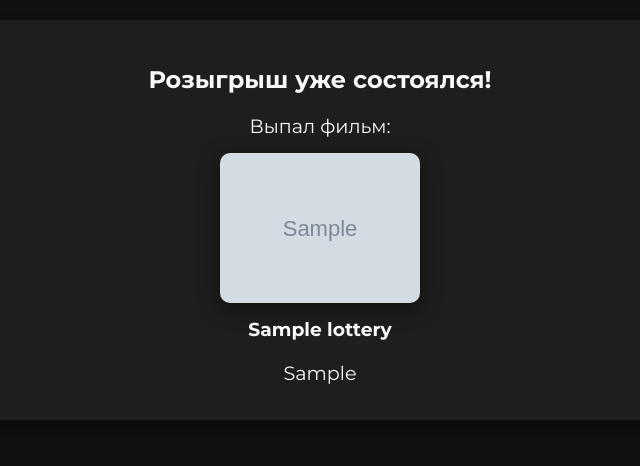
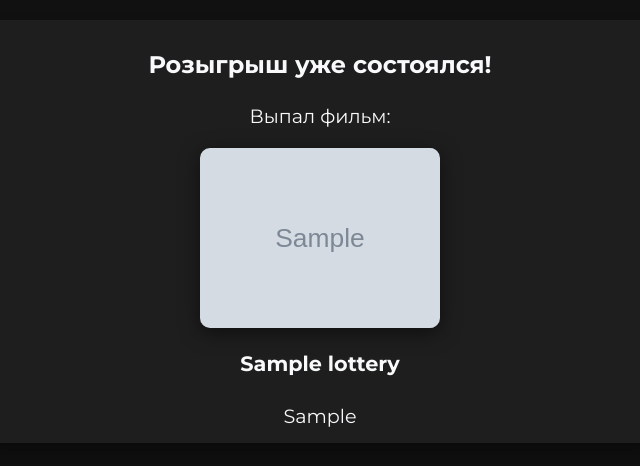
Before and after one commit to BogdanKuklenko/movie-lottery, a Flask app: page /l/1 in a window 1280 px wide. Shown: the top 466 px of the page, without its empty margins (320-960 px from the left). Run offline with Flask 3, Linux system fonts and the light colour scheme; tables that the repository leaves empty hold one stand-in row (values such as "Sample post"); grey boxes marked "Sample" are stand-in pictures.

Commit message:
Финал барабан

```diff
--- a/static/css/style.css
+++ b/static/css/style.css
@@ -169,34 +169,39 @@ button:disabled {
 .link-box input { flex-grow: 1; min-width: 150px; }
 .link-box .copy-btn { flex-shrink: 0; }
 
+.play-container {
+    padding: 10px;
+}
+
 .play-container p { font-size: 1.2em; }
 
-/* --- ФИНАЛЬНЫЕ СТИЛИ РУЛЕТКИ --- */
+/* --- СТИЛИ РУЛЕТКИ --- */
 .roulette-container {
     width: 100%;
-    overflow: hidden;
-    margin: 30px 0;
+    overflow-x: scroll; /* Управляем прокруткой через JS */
+    scrollbar-width: none; /* Убираем скроллбар */
+    -ms-overflow-style: none; /* Убираем скроллбар для IE/Edge */
     position: relative;
     -webkit-mask-image: linear-gradient(to right, transparent, black 20%, black 80%, transparent);
     mask-image: linear-gradient(to right, transparent, black 20%, black 80%, transparent);
 }
+.roulette-container::-webkit-scrollbar {
+    display: none; /* Убираем скроллбар для Chrome/Safari */
+}
 
 .roulette {
     display: flex;
-    /* Убираем все лишнее, JS будет управлять прокруткой */
-    overflow-x: visible;
-    /* Трансформ будет управляться JS */
-    transform: translateX(0);
+    gap: 15px;
 }
 
 .roulette img {
     height: 180px;
     border-radius: 8px;
     flex-shrink: 0;
-    filter: blur(4px);
+    filter: blur(10px);
     transform: scale(0.9);
     opacity: 0.7;
-    transition: filter 1s ease-out, transform 1s ease-out, opacity 1s ease-out;
+    transition: filter 0.5s ease-out, transform 0.5s ease-out, opacity 0.5s ease-out;
     user-select: none;
     pointer-events: none;
 }
@@ -206,28 +211,37 @@ button:disabled {
     opacity: 1;
 }
 
-/* СТИЛИ ДЛЯ РЕЗУЛЬТАТА */
+/* --- ИЗМЕНЕННЫЕ СТИЛИ ДЛЯ РЕЗУЛЬТАТА --- */
 .result-card {
     display: flex;
     flex-direction: column;
     align-items: center;
     justify-content: center;
-    gap: 10px;
+    gap: 15px; /* Увеличили расстояние между элементами */
     animation: fadeIn 1s;
     margin-top: 10px;
+    min-height: 45vh; /* Задали минимальную высоту */
 }
 .result-card img {
-    max-width: 200px;
-    max-height: 300px;
+    max-width: 240px; /* Увеличили постер */
+    max-height: 320px;
     border-radius: 10px;
     box-shadow: 0 5px 20px rgba(0,0,0,0.5);
 }
-.result-card h2, .result-card h3, .result-card p {
+.result-card h2 {
+    margin: 10px 0 5px;
+}
+.result-card h3 {
+    margin: 8px 0;
+    font-size: 1.3em;
+}
+.result-card p {
     margin: 5px 0;
 }
 .result-card.waiting .loader {
     margin-top: 20px;
 }
+
 
 /* --- СТИЛИ ДЛЯ ФОНА "РАЗБРОСАННЫЕ ФОТО" --- */
 .background-rotator {
```
Also changed, not shown: static/js/play.js (+7 -5 lines).
